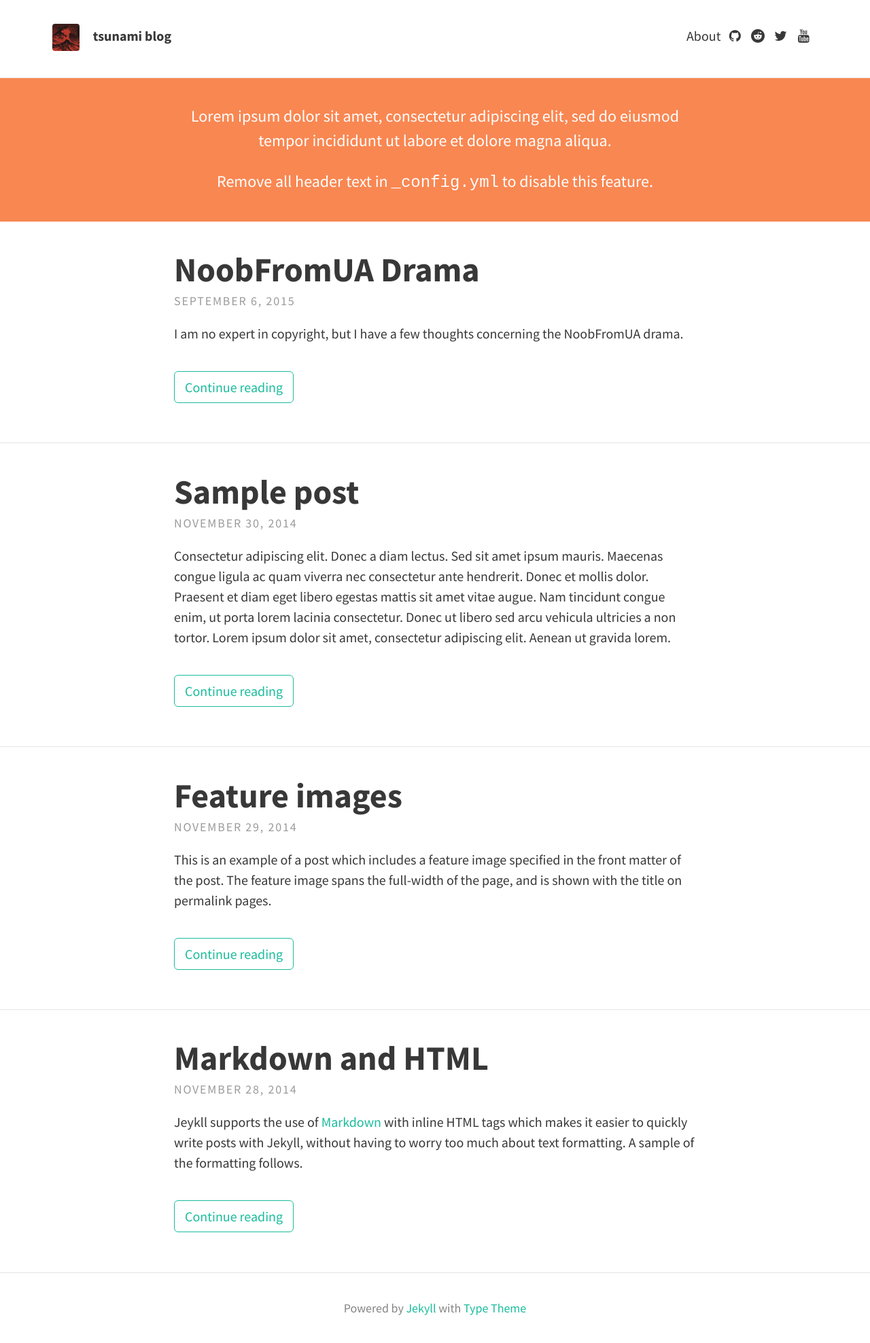
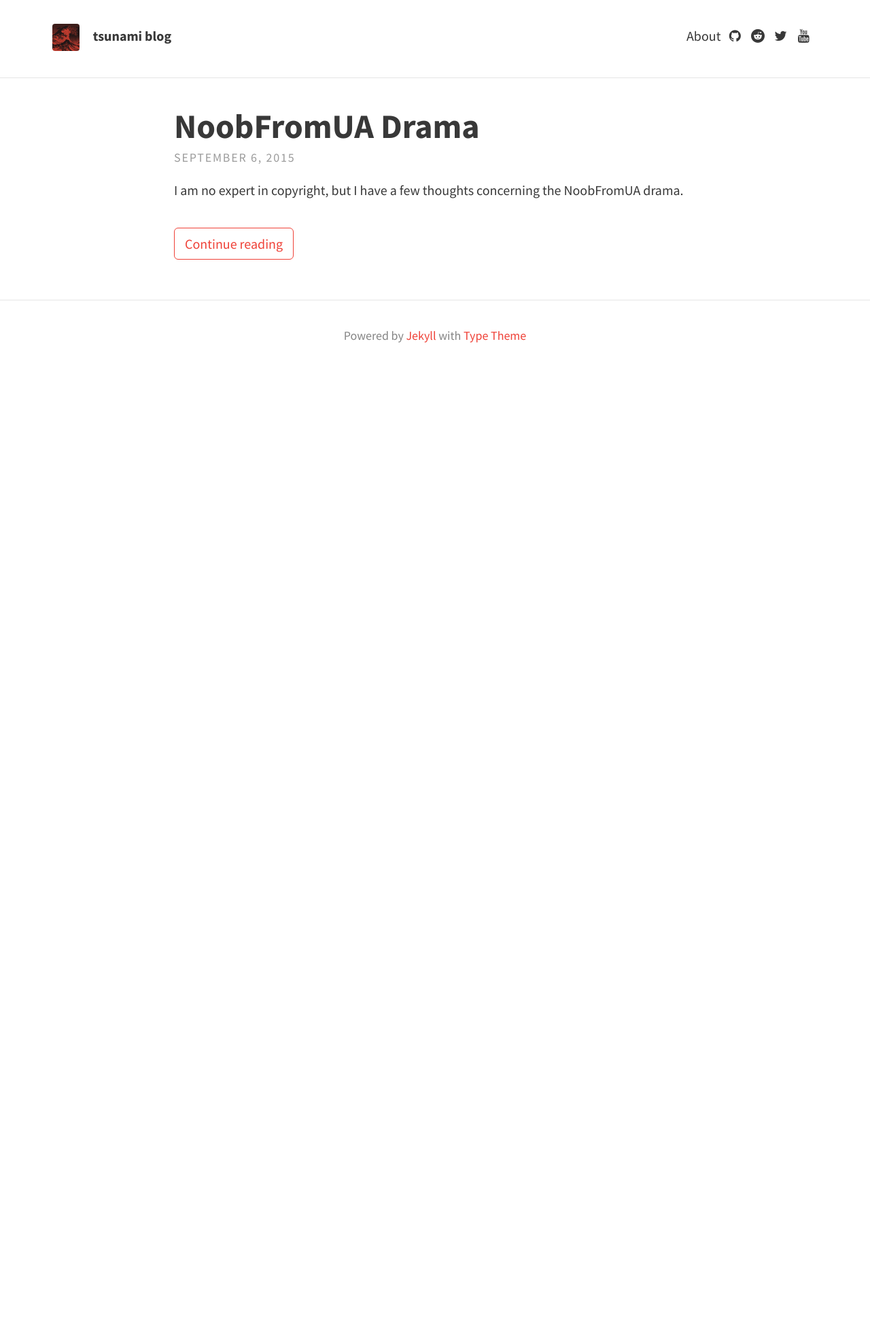
Before and after one commit to tsunami643/blog, a Jekyll site: the page built from index.html, in a window 1280 px wide. Shown: the whole page at 68% size. Built offline with Jekyll 4.4.1, drawn with Linux system fonts in a browser that asks for light colours; nearby versions of some CDN libraries; the list of posts is cut into pages by our own code; after the commit the page ends 900 px from its top, so only the background shows below that.

Commit message:
color changes

```diff
--- a/_config.yml
+++ b/_config.yml
@@ -11,10 +11,7 @@ theme:
   description: "tsunami643's blog" # used by search engines
 
   # Header and footer text
-  header_text: >
-     <p>Lorem ipsum dolor sit amet, consectetur adipiscing elit, sed do eiusmod tempor incididunt ut labore et dolore magna aliqua.</p>
-
-     <p>Remove all header text in <code>_config.yml</code> to disable this feature.</p>
+  header_text:
   header_text_feature_image:
   footer_text: >
    Powered by <a href="http://jekyllrb.com">Jekyll</a> with <a href="https://rohanchandra.github.io/project/type/">Type Theme</a>
--- a/_posts/2014-11-28-markdown-and-html.md
+++ /dev/null
@@ -1,39 +0,0 @@
----
-layout: post
-title: Markdown and HTML
----
-
-Jeykll supports the use of [Markdown](http://daringfireball.net/projects/markdown/syntax) with inline HTML tags which makes it easier to quickly write posts with Jekyll, without having to worry too much about text formatting. A sample of the formatting follows.
-
-Tables have also been extended from Markdown:
-
-First Header  | Second Header
-------------- | -------------
-Content Cell  | Content Cell
-Content Cell  | Content Cell
-
-Here's an example of an image, which is included using Markdown:
-
-![Geometric pattern with fading gradient](/img/sample_feature_img_2.png)
-
-Highlighting for code in Jekyll is done using Pygments or Rouge. This theme makes use of Pygments by default.
-
-{% highlight js %}
-// count to ten
-for (var i = 1; i <= 10; i++) {
-    console.log(i);
-}
-
-// count to twenty
-var j = 0;
-while (j < 20) {
-    j++;
-    console.log(j);
-}
-{% endhighlight %}
-
-Type Theme uses KaTeX to display maths. Equations such as $$S_n = a \times \frac{1-r^n}{1-r}$$ can be displayed inline.
-
-Alternatively, they can be shown on a new line:
-
-$$ f(x) = \int \frac{2x^2+4x+6}{x-2} $$
--- a/_posts/2014-11-29-feature-images.md
+++ /dev/null
@@ -1,6 +0,0 @@
----
-layout: post
-title: Feature images
-feature-img: "img/sample_feature_img.png"
----
-This is an example of a post which includes a feature image specified in the front matter of the post. The feature image spans the full-width of the page, and is shown with the title on permalink pages.
--- a/_posts/2014-11-30-sample-post.md
+++ /dev/null
@@ -1,21 +0,0 @@
----
-layout: post
-title: Sample post
----
-Consectetur adipiscing elit. Donec a diam lectus. Sed sit amet ipsum mauris. Maecenas congue ligula ac quam viverra nec consectetur ante hendrerit. Donec et mollis dolor. Praesent et diam eget libero egestas mattis sit amet vitae augue. Nam tincidunt congue enim, ut porta lorem lacinia consectetur. Donec ut libero sed arcu vehicula ultricies a non tortor. Lorem ipsum dolor sit amet, consectetur adipiscing elit. Aenean ut gravida lorem.
-
-* Consectetur adipiscing elit
-* Donec a diam lectus
-* Sed sit amet ipsum mauris
-
-Ut turpis felis, pulvinar a semper sed, adipiscing id dolor. Pellentesque auctor nisi id magna consequat sagittis. Curabitur dapibus enim sit amet elit pharetra tincidunt feugiat nisl imperdiet. Ut convallis libero in urna ultrices accumsan. Donec sed odio eros. Donec viverra mi quis quam pulvinar at malesuada arcu rhoncus. Cum sociis natoque penatibus et magnis dis parturient montes, nascetur ridiculus mus. In rutrum accumsan ultricies. Mauris vitae nisi at sem facilisis semper ac in est.
-
-Nunc diam velit, adipiscing ut tristique vitae, sagittis vel odio. Maecenas convallis ullamcorper ultricies. Curabitur ornare, ligula *semper consectetur sagittis*, nisi diam iaculis velit, id fringilla sem nunc vel mi. Nam dictum, odio nec pretium volutpat, arcu ante placerat erat, non tristique elit urna et turpis. Quisque mi metus, ornare sit amet fermentum et, tincidunt et orci. Fusce eget orci a orci congue vestibulum.
-
-Ut dolor diam, elementum et vestibulum eu, porttitor vel elit. Curabitur venenatis pulvinar tellus gravida ornare. Sed et erat faucibus nunc euismod ultricies ut id justo. Nullam cursus suscipit nisi, et ultrices justo sodales nec. Fusce venenatis facilisis lectus ac semper. Aliquam at massa ipsum. Quisque bibendum purus convallis nulla ultrices ultricies. Nullam aliquam, mi eu aliquam tincidunt, purus velit laoreet tortor, viverra pretium nisi quam vitae mi. Fusce vel volutpat elit. Nam sagittis nisi dui.
-
-> Suspendisse lectus leo, consectetur in tempor sit amet, placerat quis neque
-
-Etiam luctus porttitor lorem, sed suscipit est rutrum non. Curabitur lobortis nisl a enim congue semper. Aenean commodo ultrices imperdiet. Vestibulum ut justo vel sapien venenatis tincidunt.
-
-Phasellus eget dolor sit amet ipsum dapibus condimentum vitae quis lectus. Aliquam ut massa in turpis dapibus convallis. Praesent elit lacus, vestibulum at malesuada et, ornare et est. Ut augue nunc, sodales ut euismod non, adipiscing vitae orci. Mauris ut placerat justo. Mauris in ultricies enim. Quisque nec est eleifend nulla ultrices egestas quis ut quam. Donec sollicitudin lectus a mauris pulvinar id aliquam urna cursus. Cras quis ligula sem, vel elementum mi. Phasellus non ullamcorper urna.
--- a/_sass/base/_variables.scss
+++ b/_sass/base/_variables.scss
@@ -15,7 +15,7 @@ $border-color: rgba(0, 0, 0, 0.1); // rgba recommended if using feature images
 
 // Typography colours
 $text-color: #383838;
-$link-color: #1ABC9C;
+$link-color: #EF4137;
 $selection-color: #D4D4D4; // visible when highlighting text
 
 // Header colours
@@ -26,5 +26,5 @@ $feature-image-text-color: #fff;
 $feature-image-size: cover; // options include "cover", "contain", "auto"
 
 // Header description box
-$header-desc-background-color: #F98752;
+$header-desc-background-color: #EF4137;
 $header-desc-text-color: #FFF;
```
